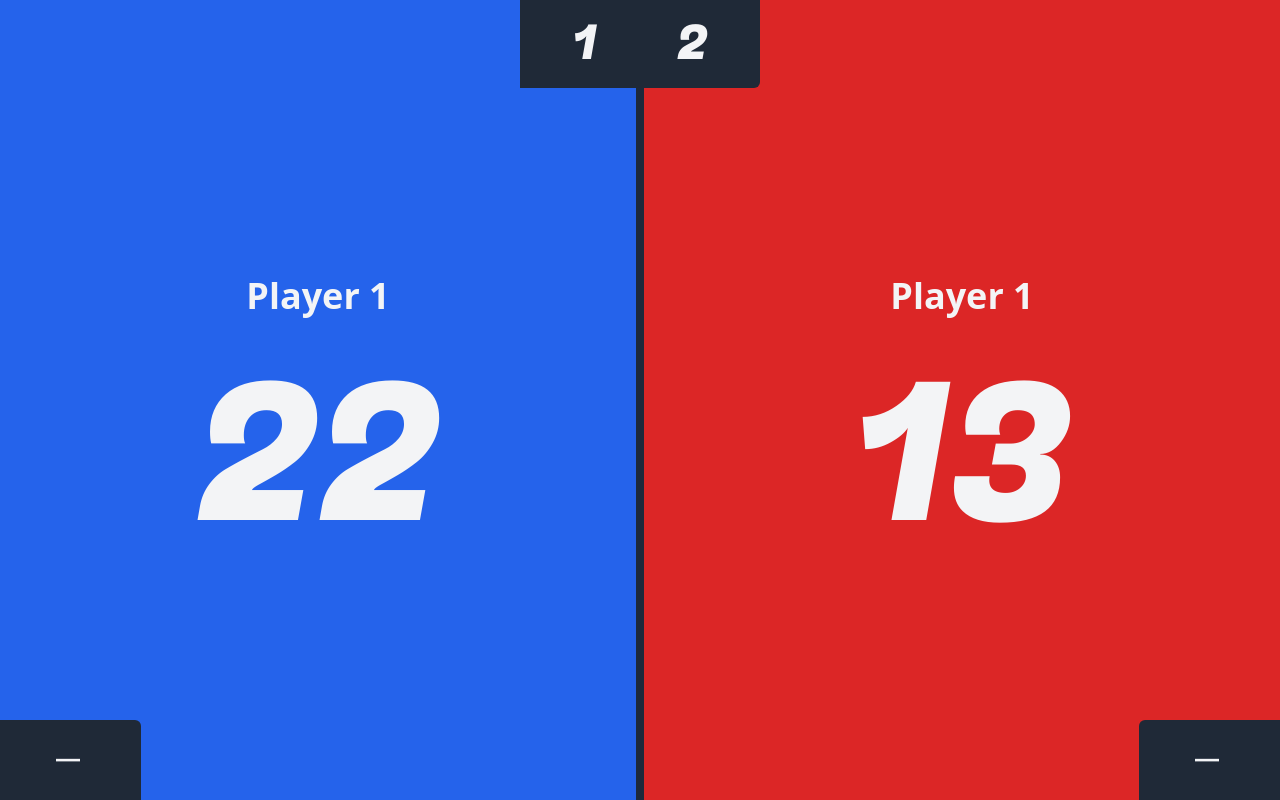
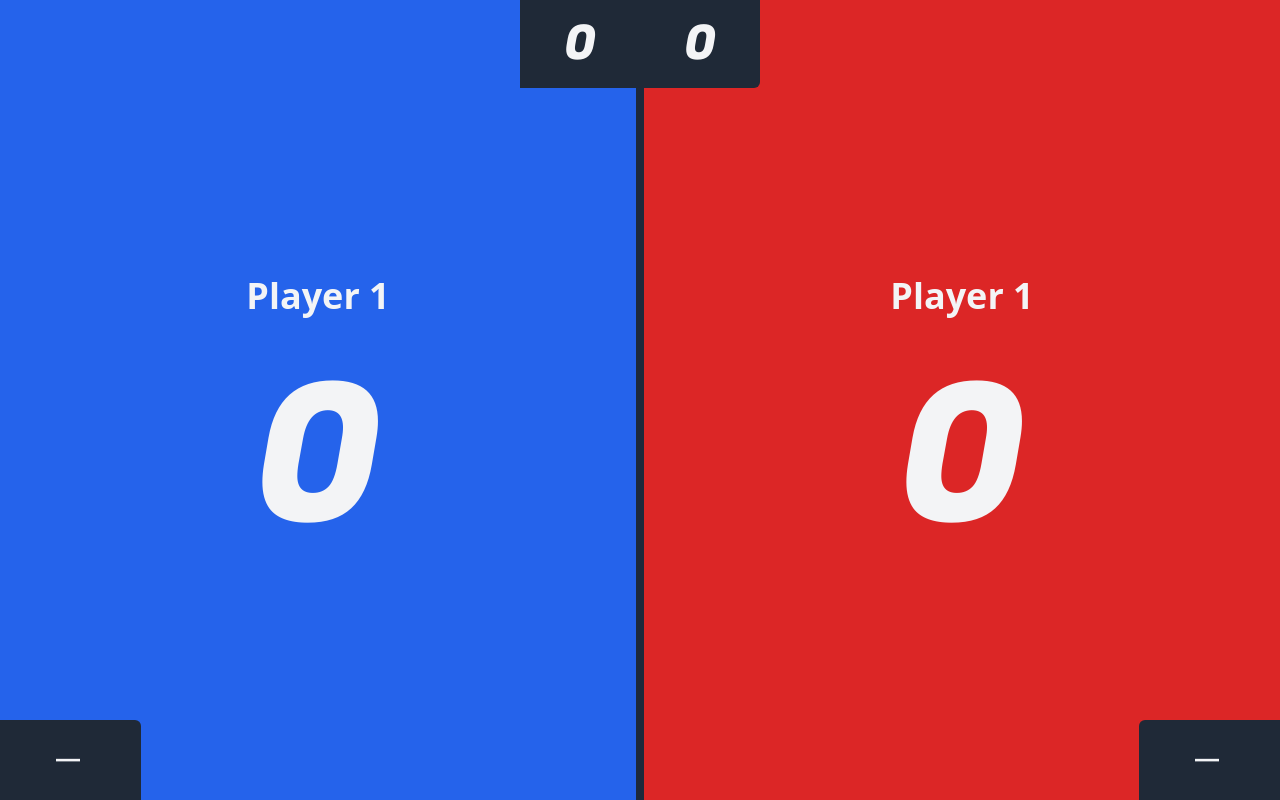
Before and after one commit to torikallcode/papan-skor, a React (Vite) app: page / in a window 1280 px wide. Built offline with nearby package versions, Linux system fonts and the light colour scheme; a web font is replaced by a local one.

Commit message:
perbarui scoreBoard

```diff
--- a/src/Pages/ScoreBoard.jsx
+++ b/src/Pages/ScoreBoard.jsx
@@ -1,30 +1,52 @@
-import React from 'react'
+import React, { useEffect, useState } from 'react'
 
-export const scoreBoard = () => {
+function scoreBoard() {
+
+  const [skorPlayerSatu, setSkorPlayerSatu] = useState(0)
+  useEffect(() => {
+    setSkorPlayerSatu(0)
+  }, [])
+
+  const [skorPlayerDua, setSkorPlayerDua] = useState(0)
+  useEffect(() => {
+    setSkorPlayerDua(0)
+  }, [])
+
+  const [babakPlayerSatu, setBabakPlayersatu] = useState(0)
+  useEffect(() => {
+    setBabakPlayersatu(0)
+  }, [])
+
+  const [babakPlayerDua, setBabakPlayerDua] = useState(0)
+  useEffect(() => {
+    setBabakPlayerDua(0)
+  }, [])
+
   return (
     <section className='min-w-full h-screen bg-slate-800 flex flex-col lg:flex-row justify-center items-center gap-2 relative'>
       <div className="bg-blue-600 w-full flex lg:flex-col justify-center items-center h-1/2 lg:h-full relative sm:gap-10 lg:gap-20">
         <h1 className="text-gray-100 font-semibold text-3xl  rotate-90 lg:rotate-0 hidden lg:block lg:text-4xl text-center w-full">Player 1</h1>
-        <h1 id="skorPlayerSatu" className="font-utama text-gray-100 text-9xl sm:text-[12rem] rotate-90 lg:rotate-0 h-32 w-36 flex items-center justify-center"><span className="hitungSkorSatu">22</span></h1>
+        <h1 onClick={() => setSkorPlayerSatu(skorPlayerSatu + 1)} id="skorPlayerSatu" className="cursor-pointer font-utama text-gray-100 text-9xl sm:text-[12rem] rotate-90 lg:rotate-0 h-32 w-36 flex items-center justify-center"><span className="hitungSkorSatu">{skorPlayerSatu}</span></h1>
         <h1 className="text-gray-100 font-semibold text-3xl  rotate-90 -mr-20 lg:hidden sm:text-4xl">Player 1</h1>
-        <div className='text-gray-100 text-3xl bg-gray-800 p-6 sm:p-10 lg:p-6 lg:px-16 rounded-br-md flex justify-center items-center absolute top-0 left-0 lg:bottom-0 lg:top-auto lg:rounded-br-none lg:rounded-tr-md'>
+        <div onClick={() => setSkorPlayerSatu(skorPlayerSatu - 1)} className='text-gray-100 cursor-pointer text-3xl bg-gray-800 p-6 sm:p-10 lg:p-6 lg:px-16 rounded-br-md flex justify-center items-center absolute top-0 left-0 lg:bottom-0 lg:top-auto lg:rounded-br-none lg:rounded-tr-md'>
           <h1 className='font-semibold text-2xl lg:rotate-90'>|</h1>
         </div>
       </div>
       <div className="bg-red-600 w-full flex lg:flex-col justify-center items-center h-1/2 lg:h-full relative sm:gap-10 lg:gap-20">
         <h1 className="text-gray-100 font-semibold text-3xl  rotate-90 lg:rotate-0 hidden lg:block lg:text-4xl text-center w-full">Player 1</h1>
-        <h1 id="skorPlayerSatu" className="font-utama text-gray-100 text-9xl sm:text-[12rem] rotate-90 lg:rotate-0 h-32 w-36 flex items-center justify-center"><span className="hitungSkorSatu">13</span></h1>
+        <h1 onClick={() => setSkorPlayerDua(skorPlayerDua + 1)} id="skorPlayerSatu" className="cursor-pointer font-utama text-gray-100 text-9xl sm:text-[12rem] rotate-90 lg:rotate-0 h-32 w-36 flex items-center justify-center"><span className="hitungSkorSatu">{skorPlayerDua}</span></h1>
         <h1 className="text-gray-100 font-semibold text-3xl  rotate-90 -mr-20 lg:hidden">Player 2</h1>
-        <div className='text-gray-100 text-3xl bg-gray-800 p-6 sm:p-10 rounded-tr-md flex justify-center items-center absolute bottom-0 left-0 lg:right-0 lg:left-auto lg:rounded-tr-none lg:rounded-tl-md lg:p-6 lg:px-16'>
+        <div onClick={() => setSkorPlayerDua(skorPlayerDua - 1)} className='text-gray-100 cursor-pointer text-3xl bg-gray-800 p-6 sm:p-10 rounded-tr-md flex justify-center items-center absolute bottom-0 left-0 lg:right-0 lg:left-auto lg:rounded-tr-none lg:rounded-tl-md lg:p-6 lg:px-16'>
           <h1 className='font-semibold text-2xl lg:rotate-90'>|</h1>
         </div>
       </div>
       <div id='hai' className='h-36 sm:h-40 rounded-l-md bg-gray-800 p-4 sm:p-7 lg:p-5 flex flex-col gap-y-11 lg:gap-x-20 justify-center items-end absolute top-[50%] translate-y-[-50%] lg:translate-y-[-45%] bottom-0 right-0 lg:left-0 lg:top-0 lg:flex-row lg:max-w-[15rem] mx-auto lg:rounded-l-none lg:rounded-b-md'>
-        <h1 className='text-gray-100 text-3xl rotate-90 sm:text-5xl font-utama lg:rotate-[-180]'>1</h1>
-        <h1 className='text-gray-100 text-3xl rotate-90 sm:text-5xl font-utama lg:rotate-[-180]'>2</h1>
+        <h1 onClick={() => setBabakPlayersatu(babakPlayerSatu + 1)} className='text-gray-100 text-3xl cursor-pointer w-10 text-center  rotate-90 sm:text-5xl font-utama lg:rotate-[-180]'>{babakPlayerSatu}</h1>
+        <h1 onClick={() => setBabakPlayerDua(babakPlayerDua + 1)} className='text-gray-100 text-3xl cursor-pointer w-10 text-center rotate-90 sm:text-5xl font-utama lg:rotate-[-180]'>{babakPlayerDua}</h1>
       </div>
-    </section>
+    </section >
   )
+
 }
 
 export default scoreBoard
```
